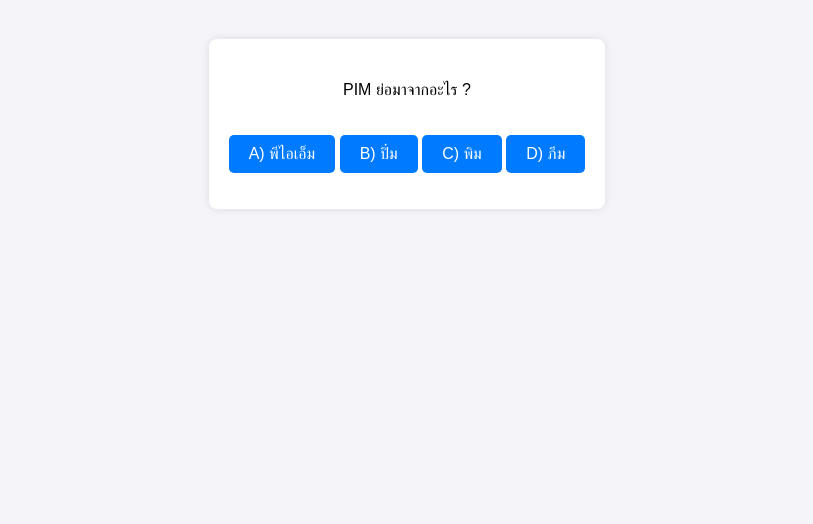
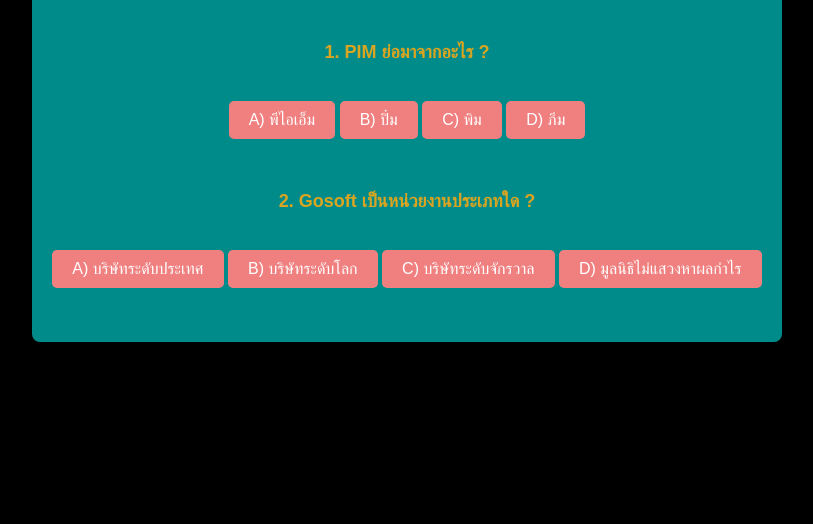
Before and after one commit to liztening/myquiz2024, a plain HTML site: page index.html in a window 1280 px wide. Shown: the part 276-800 px from the top of the page, without its empty margins (233-1046 px from the left). Drawn offline with Linux system fonts and the light colour scheme.

Commit message:
เพิ่ม Quiz 2

```diff
--- a/index.html
+++ b/index.html
@@ -3,18 +3,28 @@
 <head>
     <meta charset="UTF-8">
     <meta name="viewport" content="width=device-width, initial-scale=1.0">
-    <title>ระบบข้อสอบอย่างง่าย</title>
+    <title>ระบบข้อสอบอย่างง่ายมากๆ</title>
     <link rel="stylesheet", href="styles.css">
 </head>
 <body>
     <div class="quiz-container">
-        <h1></h1>
-        <p id="question">PIM ย่อมาจากอะไร ?</p>
-        <button class="button" onclick="checkAnswer('a')">A) พีไอเอ็ม</button>
-        <button class="button" onclick="checkAnswer('b')">B) ปิ๋ม</button>
-        <button class="button" onclick="checkAnswer('c')">C) พิม</button>
-        <button class="button" onclick="checkAnswer('d')">D) ภีม</button>
-        <p id="result"></p>
+        <h1>จงตอบคำถามต่อไปนี้ให้ถูกต้อง</h1>
+        <br>
+        <p id="question">1. PIM ย่อมาจากอะไร ?</p>
+        <button class="button" onclick="checkAnswer1('a')">A) พีไอเอ็ม</button>
+        <button class="button" onclick="checkAnswer1('b')">B) ปิ๋ม</button>
+        <button class="button" onclick="checkAnswer1('c')">C) พิม</button>
+        <button class="button" onclick="checkAnswer1('d')">D) ภีม</button>
+        <p id="result1"></p>
+        <br>
+        <p id="question">2. Gosoft เป็นหน่วยงานประเภทใด ?</p>
+        <button class="button" onclick="checkAnswer2('a')">A) บริษัทระดับประเทศ</button>
+        <button class="button" onclick="checkAnswer2('b')">B) บริษัทระดับโลก</button>
+        <button class="button" onclick="checkAnswer2('c')">C) บริษัทระดับจักรวาล</button>
+        <button class="button" onclick="checkAnswer2('d')">D) มูลนิธิไม่แสวงหาผลกำไร</button>
+        <p id="result2"></p>
+        <br>
         </div>
+<script src="script.js"></script>
 </body>
 </html>
--- a/script.js
+++ b/script.js
@@ -1,10 +1,24 @@
-function checkAnswer(answer) {
-    const result = document.getElementById('result');
-    if (answer === 'a') {
-    result.textContent = "ถูกตอง PIM ยอมาจาก PIM";
-    result.style.color = 'green';
+function checkAnswer1(answer1) {
+    const result = document.getElementById('result1');
+    if (answer1 === 'a') {
+    result.textContent = "ถูกต้อง! PIM ย่อมาจาก PIM";
+    result.style.color = 'darkgreen';
+    alert (answer1);
     } else {
     result.textContent = "Incorrect! Try again.";
-    result.style.color = 'red';
+    result.style.color = 'darkred';
     }
+    return answer1;
     }
+
+function checkAnswer2(answer2) {
+    const result = document.getElementById('result2');
+    if (answer2 === 'd') {
+    result.textContent = "ถูกต้อง! Gosoft คือมูลนิธิที่ไม่แสวงหาผลกำไร!";
+    result.style.color = 'darkgreen';
+    } else {
+    result.textContent = "Incorrect! Try again.";
+    result.style.color = 'darkred';
+    }
+    return answer2;
+    }
--- a/styles.css
+++ b/styles.css
@@ -5,21 +5,21 @@ body {
     align-items: center;
     height: 100vh;
     margin: 0;
-    background-color: #f4f4f9; }
+    background-color: black; }
 
     .quiz-container {
     text-align: center;
     box-shadow: 0 0 10px rgba(0,0,0,0.1);
     padding: 20px;
     border-radius: 8px;
-    background-color: white; }
+    background-color: darkcyan; }
 
     .button {
     margin-top: 20px;
     padding: 10px 20px;
     font-size: 16px;
     cursor: pointer;
-    background-color: #007BFF;
+    background-color: lightcoral;
     color: white;
     border: none;
     border-radius: 5px;
@@ -27,3 +27,13 @@ body {
 
     .button:hover {
     background-color: #0056b3; }
+
+    h1 {
+        color:yellowgreen;
+    }
+
+    #question {
+        color:goldenrod;
+        font-weight: bold;
+        font-size: large;
+    }
```
